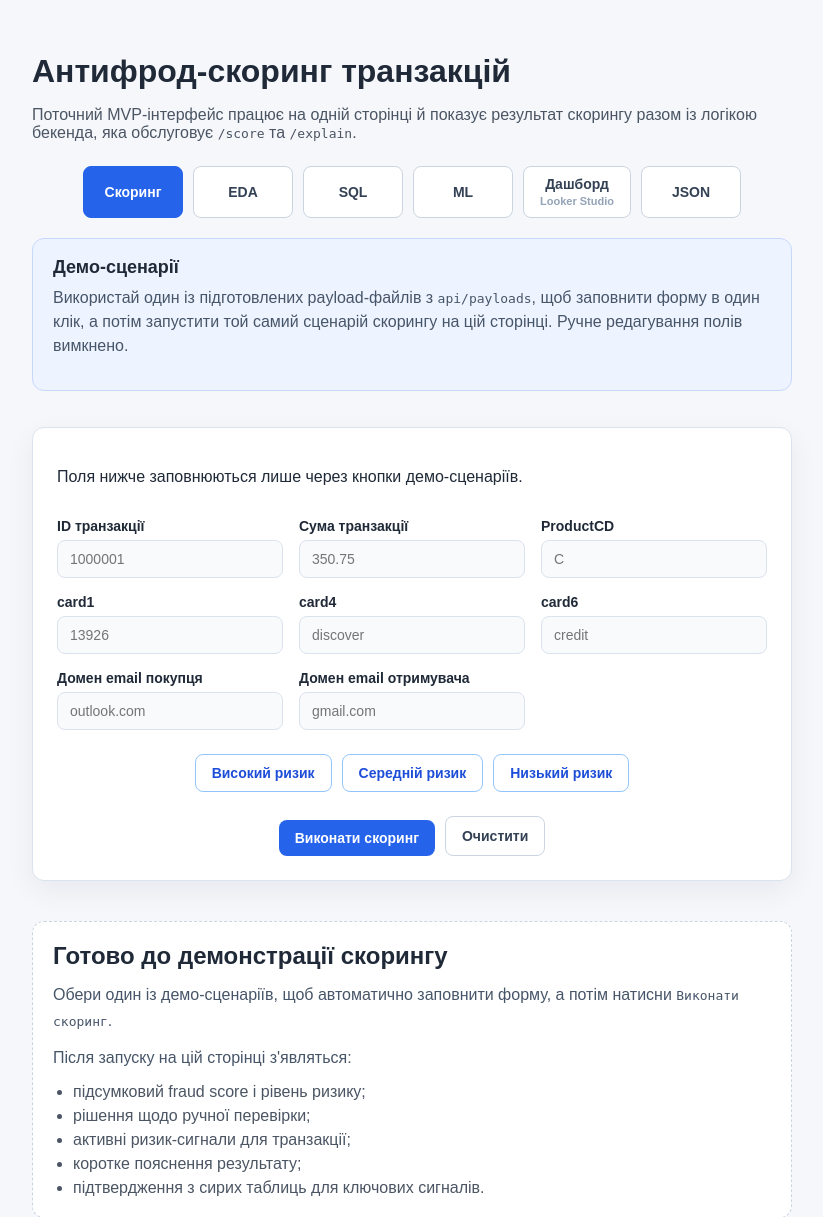
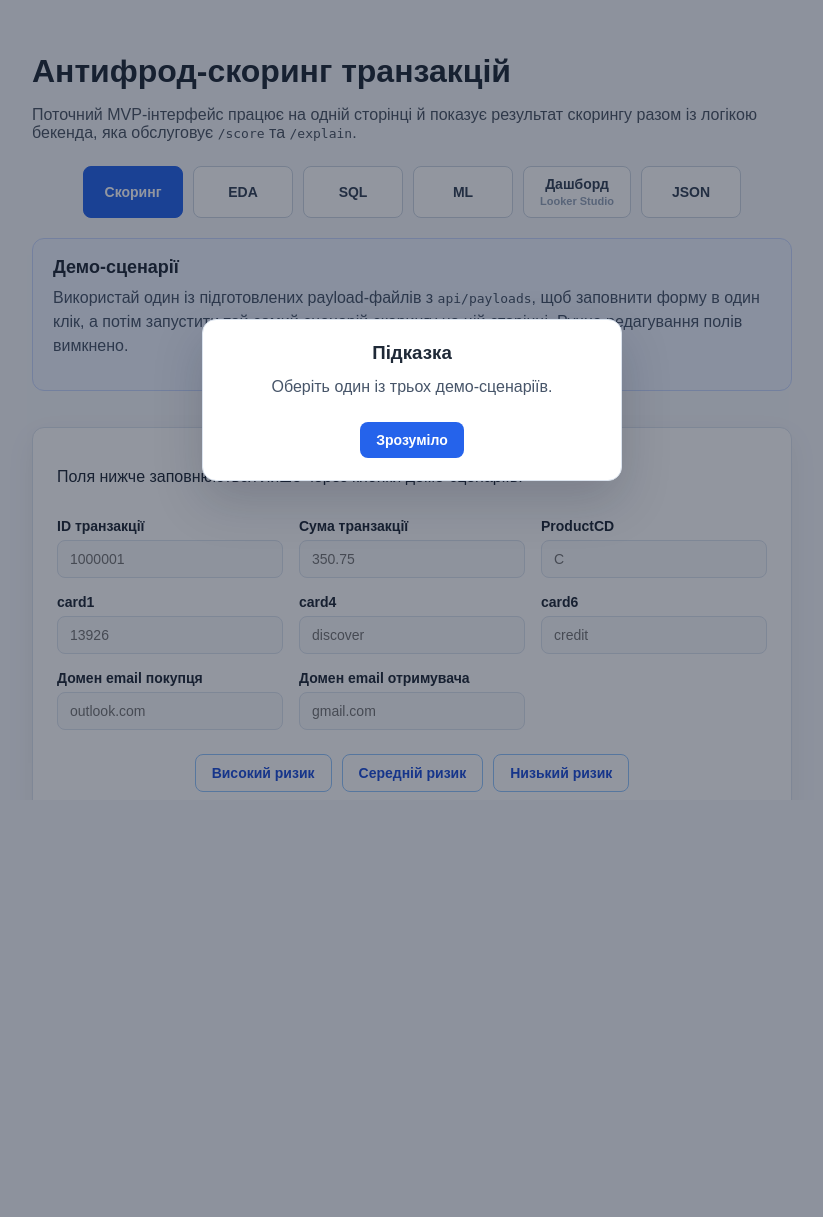
Before and after one commit to drhtka/anti_fraud_analytics_platform, a FastAPI app: page / in a window 1280 px wide. Shown: the top 1217 px of the page, without its empty margins (228-1051 px from the left). After the commit the page ends 800 px from the top, so only its background shows below. Run offline with FastAPI, Linux system fonts and the light colour scheme.

Commit message:
require demo scenario before scoring

```diff
--- a/static/css/index.css
+++ b/static/css/index.css
@@ -152,6 +152,8 @@ input[readonly] {
     background: #f8fafc;
     border-color: #dbe3ee;
     cursor: default;
+    pointer-events: none;
+    user-select: none;
 }
 
 input[readonly]:focus {
@@ -175,6 +177,13 @@ button {
     background: #ffffff;
     color: #1d4ed8;
     border: 1px solid #93c5fd;
+}
+
+.demo-button.is-selected {
+    background: #dbeafe;
+    color: #1d4ed8;
+    border-color: #3b82f6;
+    box-shadow: inset 0 0 0 1px #3b82f6;
 }
 
 .submit-button {
@@ -234,6 +243,44 @@ button {
     background: #fee2e2;
     border: 1px solid #fca5a5;
     color: #991b1b;
+}
+
+.modal-backdrop {
+    position: fixed;
+    inset: 0;
+    display: flex;
+    align-items: center;
+    justify-content: center;
+    padding: 20px;
+    background: rgba(15, 23, 42, 0.45);
+    z-index: 50;
+}
+
+.modal-dialog {
+    width: min(420px, 100%);
+    padding: 22px 20px;
+    background: #ffffff;
+    border: 1px solid #dbe3ee;
+    border-radius: 14px;
+    box-shadow: 0 20px 50px rgba(15, 23, 42, 0.18);
+    text-align: center;
+    box-sizing: border-box;
+}
+
+.modal-dialog h3 {
+    margin: 0 0 10px;
+}
+
+.modal-dialog p {
+    margin: 0;
+    color: #475569;
+    line-height: 1.6;
+}
+
+.modal-actions {
+    display: flex;
+    justify-content: center;
+    margin-top: 18px;
 }
 
 .content-card {
--- a/templates/partials/_score_screen.html
+++ b/templates/partials/_score_screen.html
@@ -22,6 +22,7 @@
                     placeholder="1000001"
                     value="{{ form_data.transaction_id if form_data else '' }}"
                     readonly
+                    tabindex="-1"
                 />
             </label>
 
@@ -36,6 +37,7 @@
                     value="{{ form_data.transaction_amount if form_data else '' }}"
                     required
                     readonly
+                    tabindex="-1"
                 />
             </label>
 
@@ -48,6 +50,7 @@
                     value="{{ form_data.product_cd if form_data else '' }}"
                     required
                     readonly
+                    tabindex="-1"
                 />
             </label>
 
@@ -60,6 +63,7 @@
                     value="{{ form_data.card1 if form_data else '' }}"
                     required
                     readonly
+                    tabindex="-1"
                 />
             </label>
 
@@ -71,6 +75,7 @@
                     placeholder="discover"
                     value="{{ form_data.card4 if form_data else '' }}"
                     readonly
+                    tabindex="-1"
                 />
             </label>
 
@@ -82,6 +87,7 @@
                     placeholder="credit"
                     value="{{ form_data.card6 if form_data else '' }}"
                     readonly
+                    tabindex="-1"
                 />
             </label>
 
@@ -93,6 +99,7 @@
                     placeholder="outlook.com"
                     value="{{ form_data.p_emaildomain if form_data else '' }}"
                     readonly
+                    tabindex="-1"
                 />
             </label>
 
@@ -104,6 +111,7 @@
                     placeholder="gmail.com"
                     value="{{ form_data.r_emaildomain if form_data else '' }}"
                     readonly
+                    tabindex="-1"
                 />
             </label>
         </div>
@@ -127,6 +135,23 @@
             </button>
         </div>
     </form>
+
+    <div class="modal-backdrop" id="scenario-modal" hidden>
+        <div
+            class="modal-dialog"
+            role="dialog"
+            aria-modal="true"
+            aria-labelledby="scenario-modal-title"
+        >
+            <h3 id="scenario-modal-title">Підказка</h3>
+            <p>Оберіть один із трьох демо-сценаріїв.</p>
+            <div class="modal-actions">
+                <button type="button" class="submit-button" id="close-scenario-modal">
+                    Зрозуміло
+                </button>
+            </div>
+        </div>
+    </div>
 
     {% if error_message %}
     <section class="message error">{{ error_message }}</section>
```
Also changed, not shown: static/js/index.js (+57 -0 lines).
